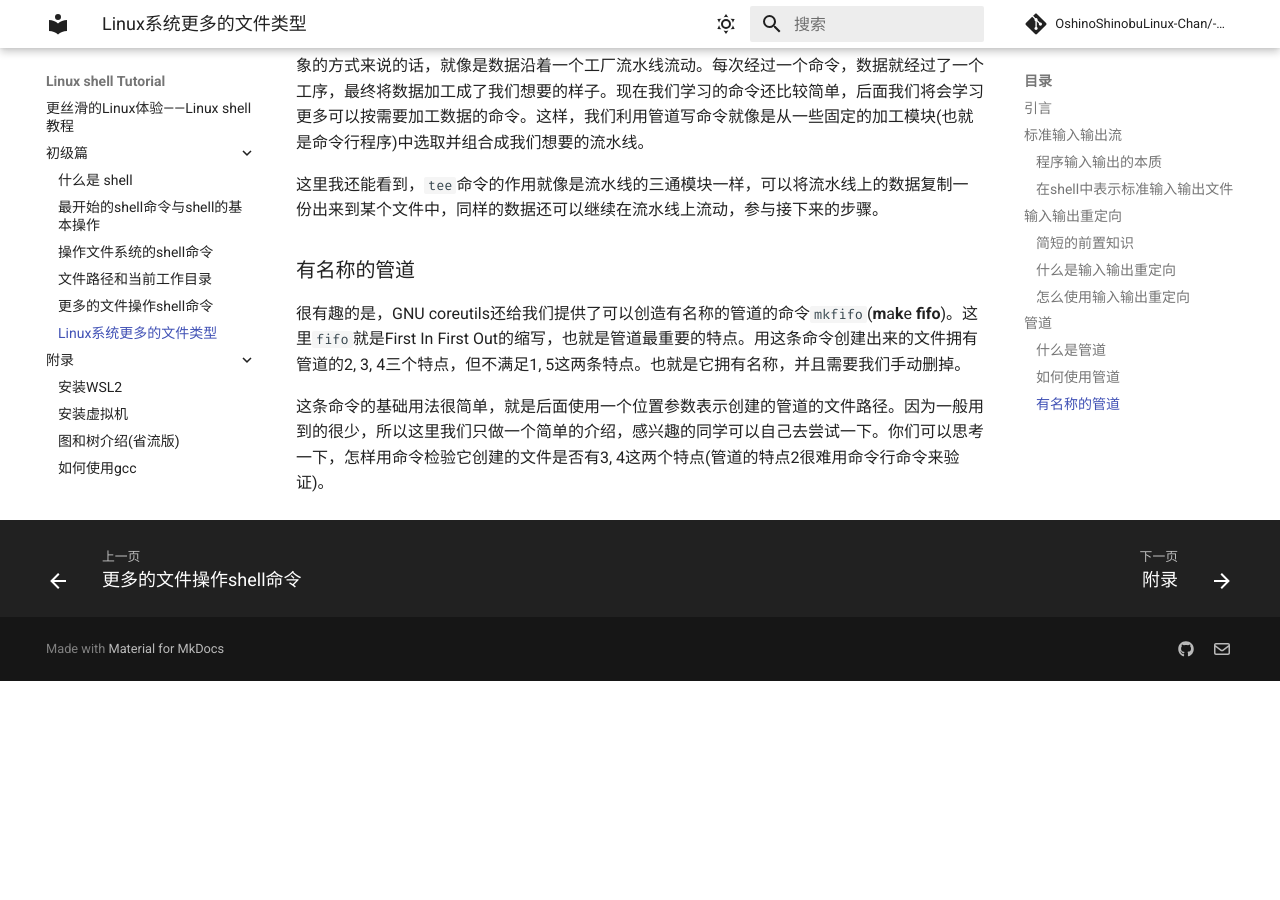
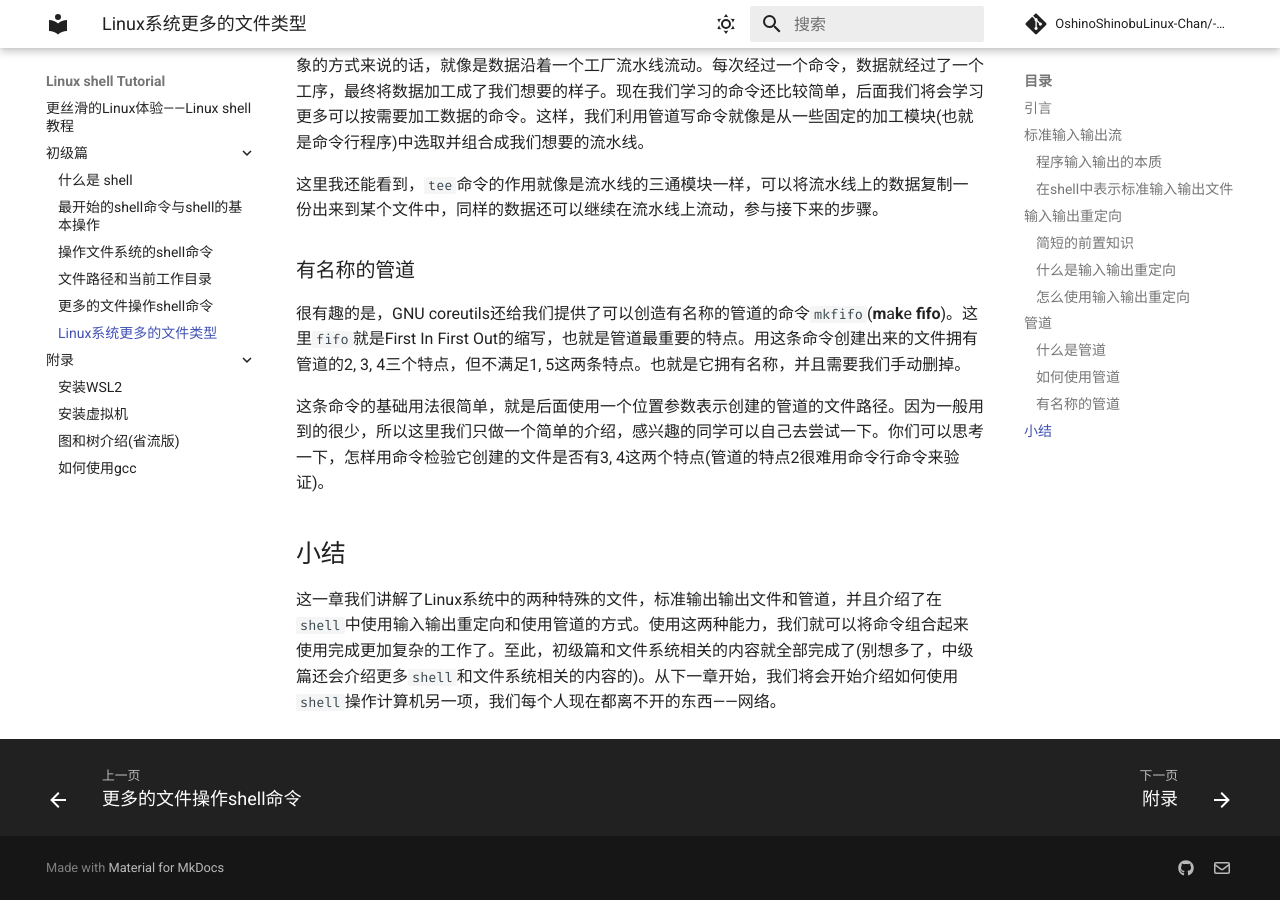
Before and after one commit to OshinoShinobu-Chan/Linux-shell-Tutorial, an MkDocs documentation site: the page built from docs/初级篇/7.Linux系统更多的文件类型.md, in a window 1280 px wide and 900 px high, scrolled down 5518 px. Built offline with MkDocs 1.6.1 and Material for MkDocs 9.7.7, drawn with Linux system fonts in a browser that asks for light colours; comment, search, counter and statistics services are not loaded; before the commit the page ends 6199 px from its top, so only the background shows below that.

Commit message:
Add conclusion in ch7

```diff
--- a/docs/初级篇/7.Linux系统更多的文件类型.md
+++ b/docs/初级篇/7.Linux系统更多的文件类型.md
@@ -159,6 +159,10 @@ cat test.txt | tee copy1.txt | tee copy2.txt > copy3.txt
 
 这条命令的基础用法很简单，就是后面使用一个位置参数表示创建的管道的文件路径。因为一般用到的很少，所以这里我们只做一个简单的介绍，感兴趣的同学可以自己去尝试一下。你们可以思考一下，怎样用命令检验它创建的文件是否有3, 4这两个特点(管道的特点2很难用命令行命令来验证)。
 
+## 小结
+
+这一章我们讲解了Linux系统中的两种特殊的文件，标准输出输出文件和管道，并且介绍了在`shell`中使用输入输出重定向和使用管道的方式。使用这两种能力，我们就可以将命令组合起来使用完成更加复杂的工作了。至此，初级篇和文件系统相关的内容就全部完成了(别想多了，中级篇还会介绍更多`shell`和文件系统相关的内容的)。从下一章开始，我们将会开始介绍如何使用`shell`操作计算机另一项，我们每个人现在都离不开的东西——网络。
+
 <script src="https://giscus.app/client.js"
         data-repo="OshinoShinobu-Chan/Linux-shell-Tutorial"
         data-repo-id="R_kgDONEc4yg"
```
